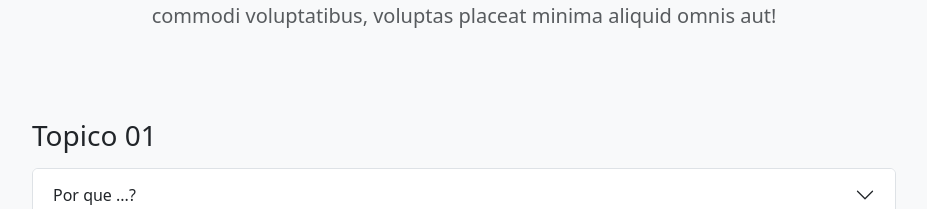
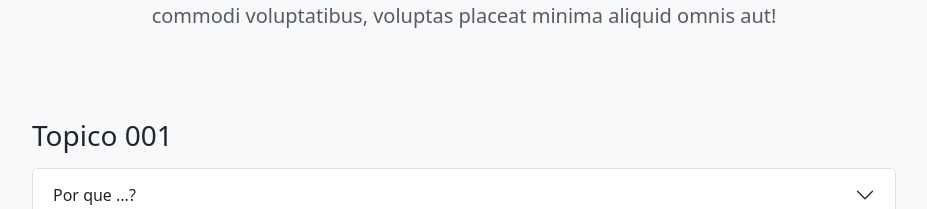
Before and after one commit to guisazevedo/dent_dev, a React (Vite) app: page / in a window 1280 px wide. Shown: the part 2351-2560 px from the top of the page, without its empty margins (176-1103 px from the left). Built offline with nearby package versions, Linux system fonts and the light colour scheme.

Commit message:
001 mostrar mara

```diff
--- a/src/02_blocks/FAQ.tsx
+++ b/src/02_blocks/FAQ.tsx
@@ -10,7 +10,7 @@ const FAQ = () => {
             aliquid omnis aut!
           </p>
         </div>
-        <h3 className="mt-5 mb-3">Topico 01</h3>
+        <h3 className="mt-5 mb-3">Topico 001</h3>
         <div className="accordion">
           <div className="accordion-item">
             <h2 className="accordion-header">
```
